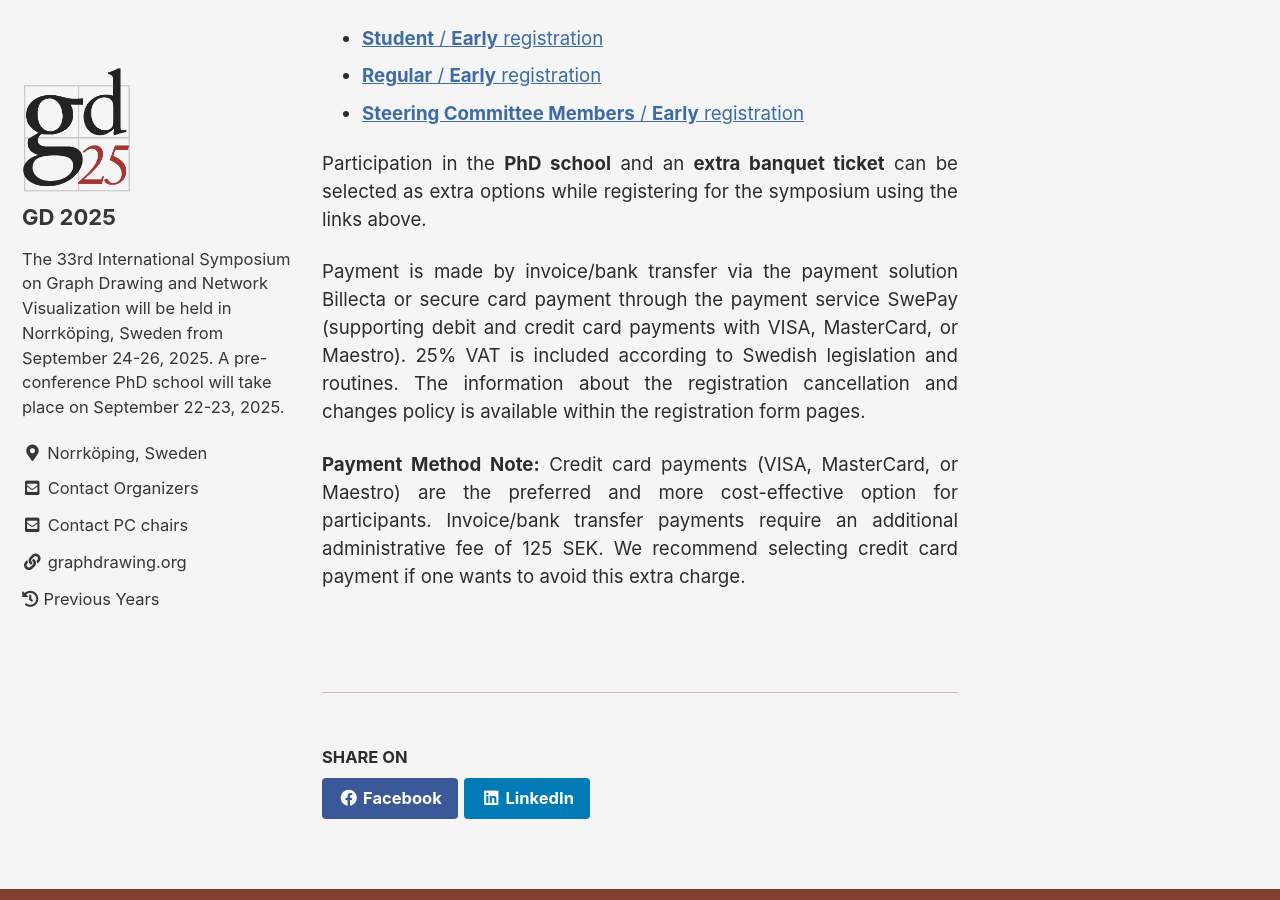
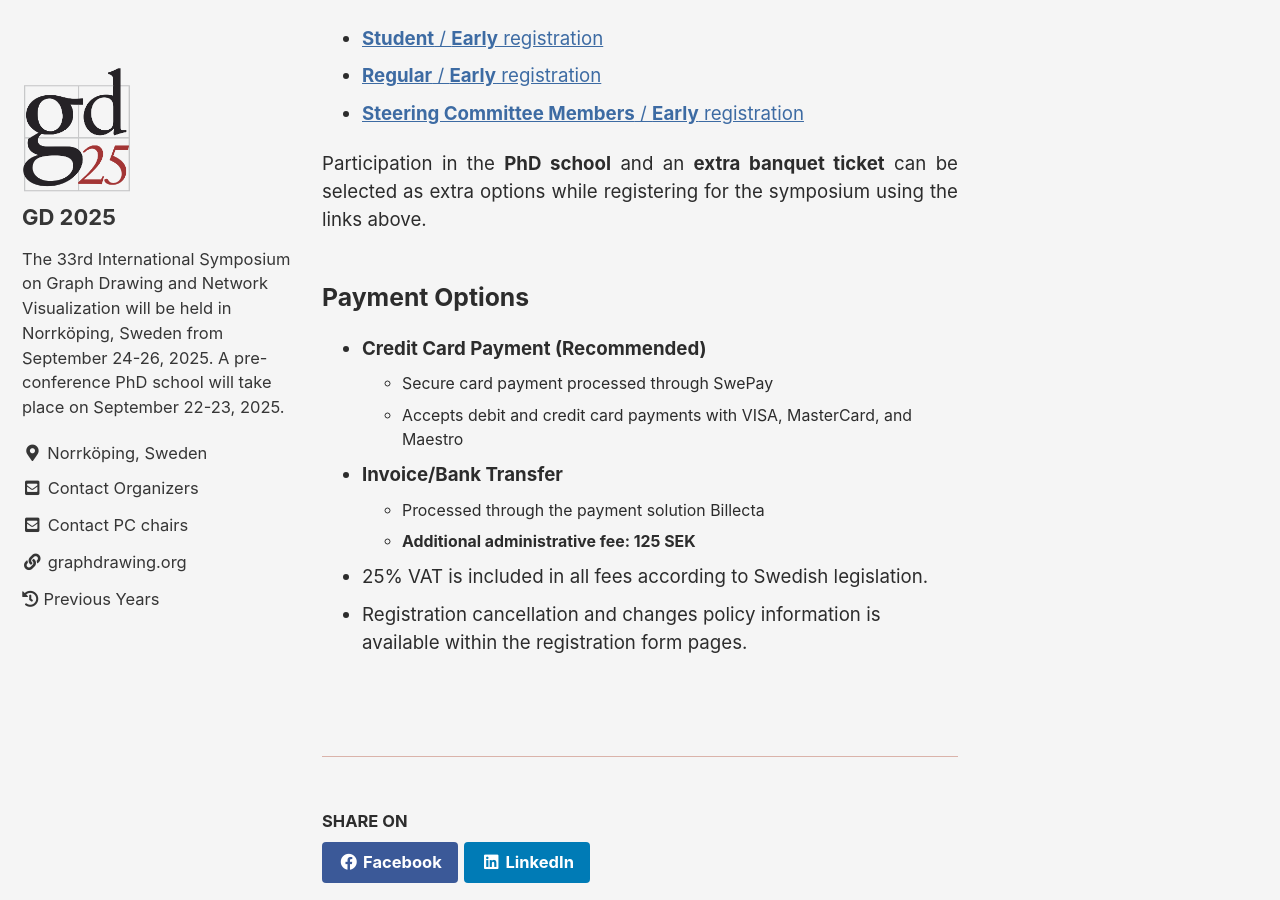
Before and after one commit to graphdrawing/gd2025, a Jekyll site: the page built from pages/registration.md, in a window 1280 px wide and 900 px high, scrolled down 1722 px. Built offline with Jekyll 4.4.1, drawn with Linux system fonts in a browser that asks for light colours; cached includes are drawn as plain includes.

Commit message:
urgent fix on links to registration in index and a short notice of payments

```diff
--- a/pages/registration.md
+++ b/pages/registration.md
@@ -44,6 +44,15 @@ Symposium registration is carried out through the following forms:
 
 Participation in the **PhD school** and an **extra banquet ticket** can be selected as extra options while registering for the symposium using the links above.
 
-Payment is made by invoice/bank transfer via the payment solution Billecta or secure card payment through the payment service SwePay (supporting debit and credit card payments with VISA, MasterCard, or Maestro). 25% VAT is included according to Swedish legislation and routines. The information about the registration cancellation and changes policy is available within the registration form pages.
+### Payment Options
 
-**Payment Method Note:** Credit card payments (VISA, MasterCard, or Maestro) are the preferred and more cost-effective option for participants. Invoice/bank transfer payments require an additional administrative fee of 125 SEK. We recommend selecting credit card payment if one wants to avoid this extra charge.
+- **Credit Card Payment (Recommended)**
+  - Secure card payment processed through SwePay
+  - Accepts debit and credit card payments with VISA, MasterCard, and Maestro
+
+- **Invoice/Bank Transfer**
+  - Processed through the payment solution Billecta
+  - **Additional administrative fee: 125 SEK**
+
+- 25% VAT is included in all fees according to Swedish legislation.
+- Registration cancellation and changes policy information is available within the registration form pages.
```
Also changed, not shown: index.md (+1 -1 lines), 2 other files.
